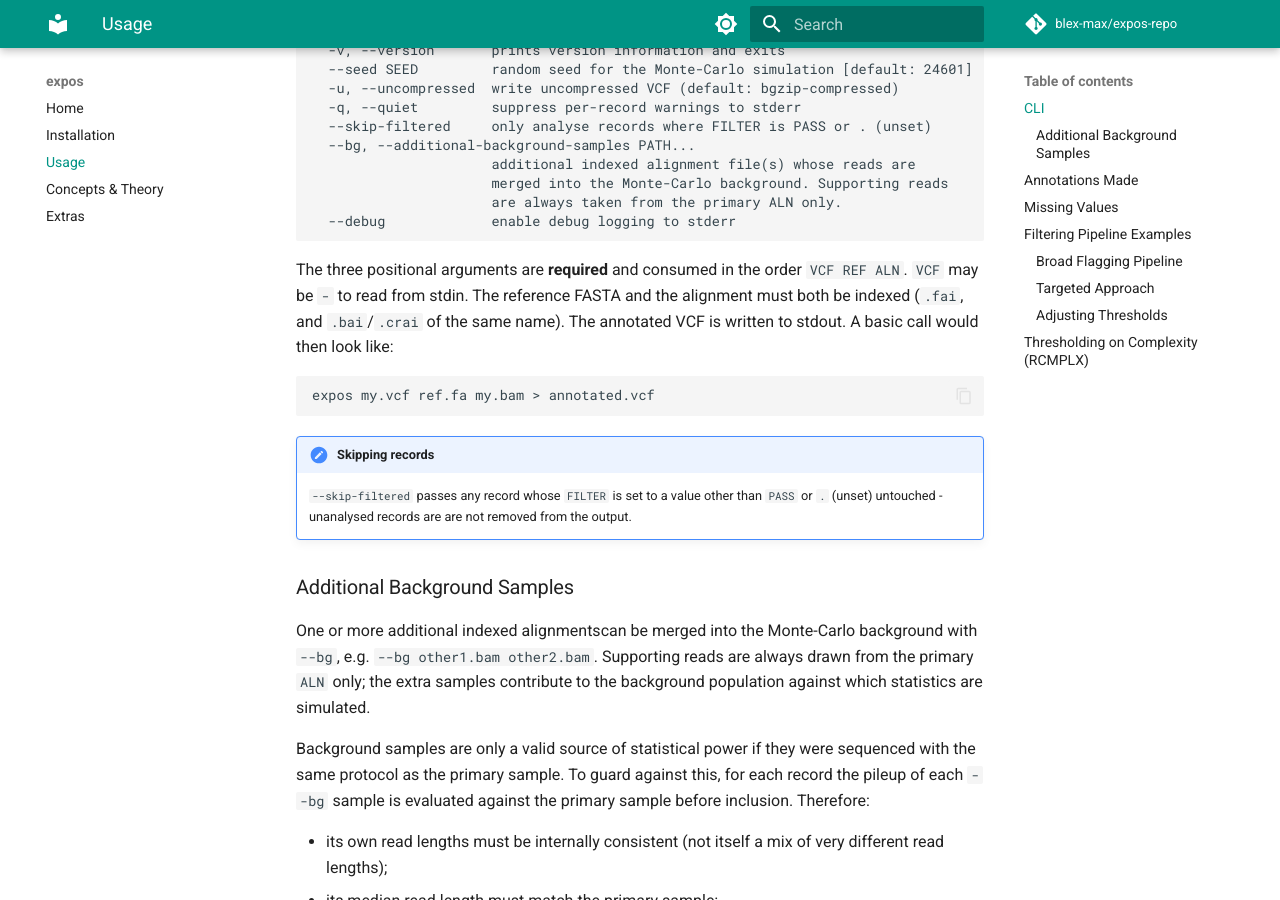
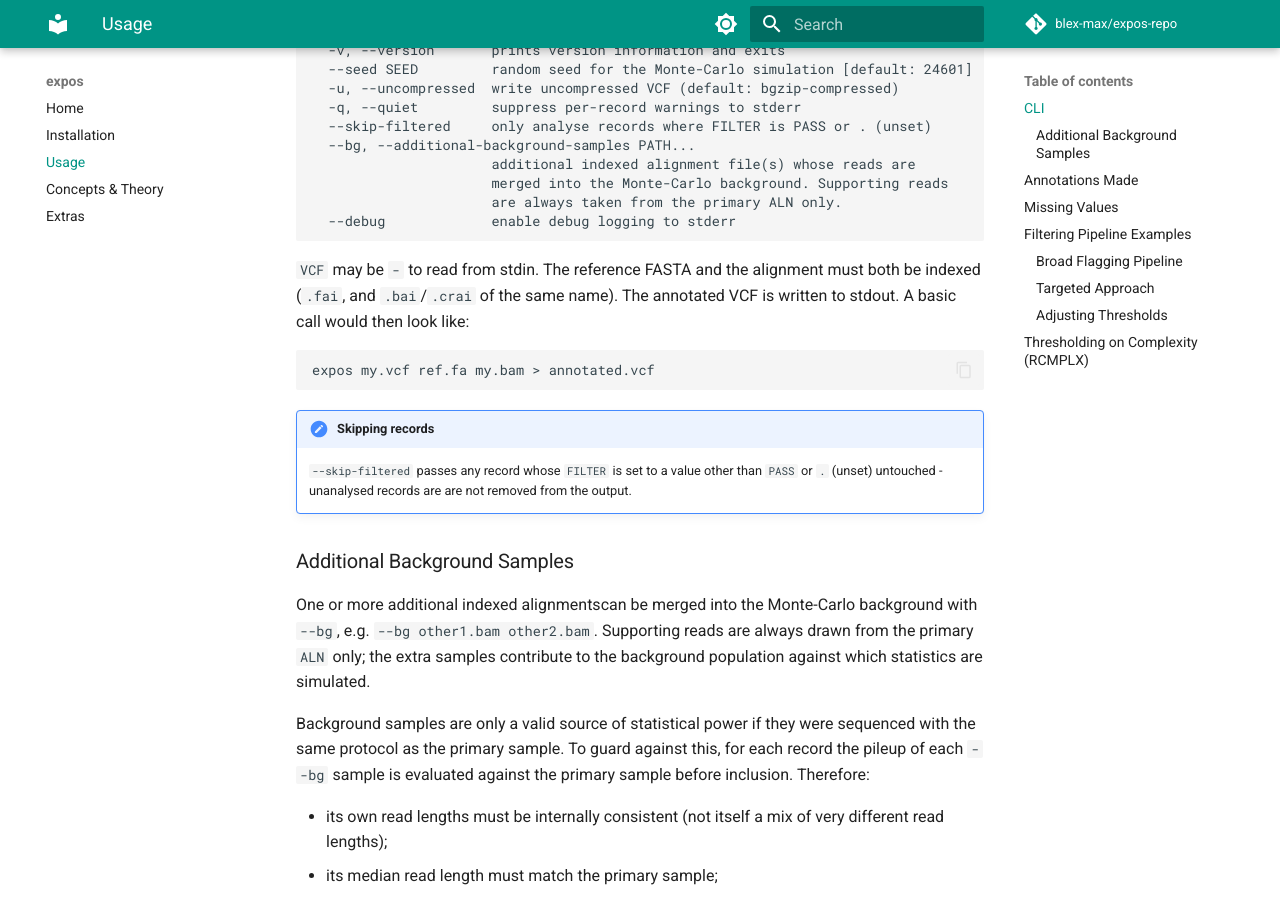
Before and after one commit to blex-max/expos, an MkDocs documentation site: the page built from docs/usage.md, in a window 1280 px wide and 900 px high, scrolled down 477 px. Built offline with MkDocs 1.6.1 and Material for MkDocs 9.7.7, drawn with Linux system fonts in a browser that asks for light colours; comment, search, counter and statistics services are not loaded.

Commit message:
update doc

````diff
--- a/docs/usage.md
+++ b/docs/usage.md
@@ -29,8 +29,7 @@ Optional arguments:
   --debug             enable debug logging to stderr
 ```
 
-The three positional arguments are **required** and consumed in the order
-`VCF REF ALN`. `VCF` may be `-` to read from stdin. The reference FASTA and
+`VCF` may be `-` to read from stdin. The reference FASTA and
 the alignment must both be indexed (`.fai`, and `.bai`/`.crai` of the same
 name). The annotated VCF is written to stdout. A basic call would then look
 like:
````
